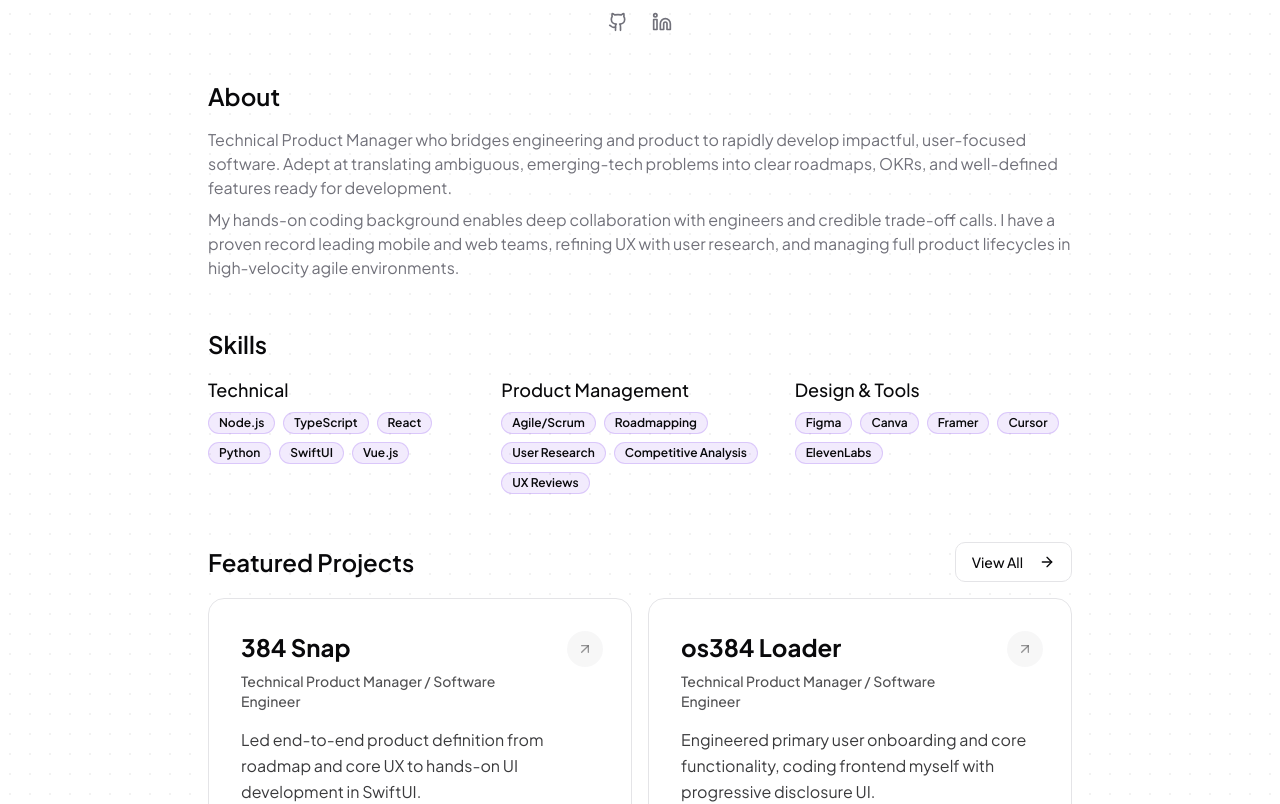
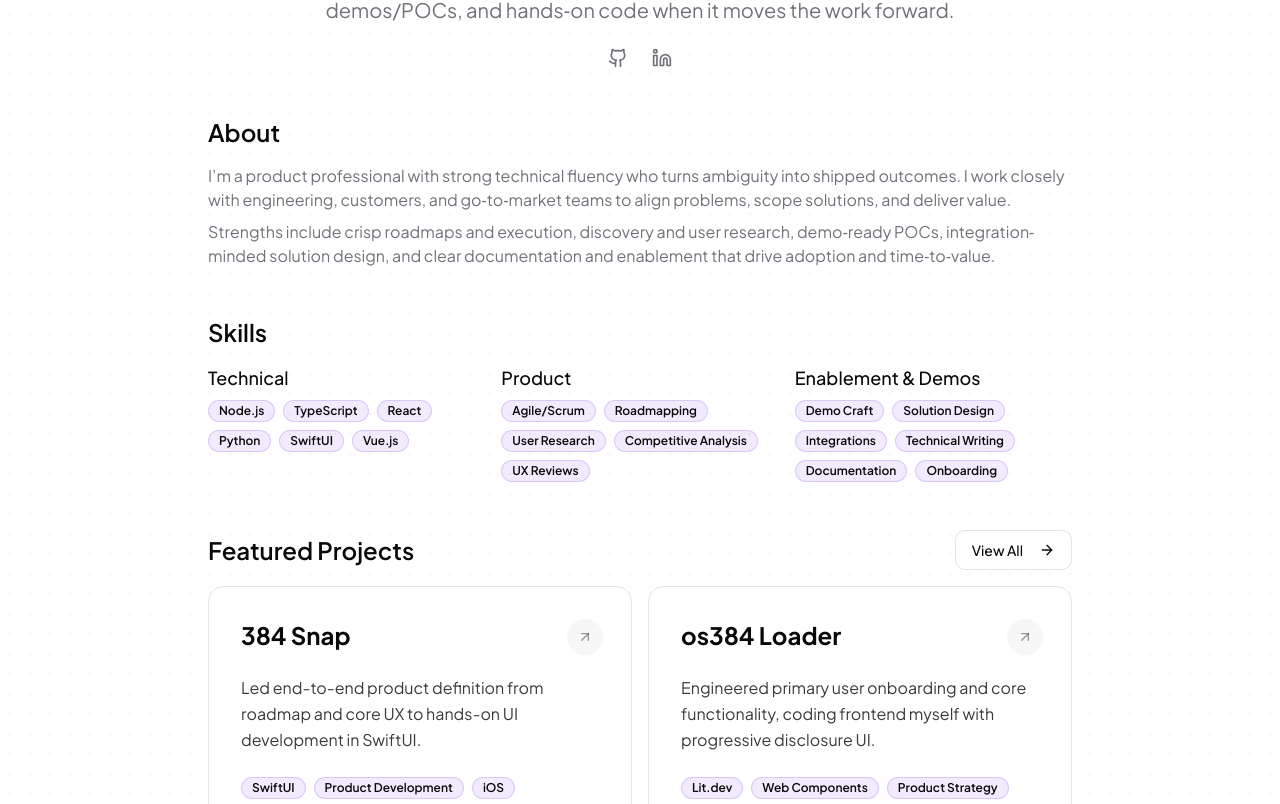
Before and after one commit to Chris24george/portfolio, a Next.js app: page / in a window 1280 px wide. Shown: the part 336-1140 px from the top of the page. Built offline with nearby package versions, Linux system fonts and the light colour scheme.

Commit message:
Make site role-agnostic: neutral homepage copy; update About; remove role labels from data, cards, and project pages; simplify navigation; update Projects intro; ignore .DS_Store.

```diff
--- a/app/layout.tsx
+++ b/app/layout.tsx
@@ -12,10 +12,10 @@ const jakarta = Plus_Jakarta_Sans({
 })
 
 export const metadata: Metadata = {
-  title: "Christopher George - Technical Product Manager",
+  title: "Christopher George - Product & Solutions",
   description:
-    "Technical Product Manager who bridges engineering and product to rapidly develop impactful, user-focused software",
-    generator: 'v0.dev'
+    "Product leader and solutions engineer: builds user-focused software, credible demos/POCs, and clear narratives that drive adoption.",
+  generator: 'v0.dev'
 }
 
 export default function RootLayout({
--- a/app/page.tsx
+++ b/app/page.tsx
@@ -1,11 +1,10 @@
 "use client"
 
-import { useEffect, useRef } from "react"
 import Link from "next/link"
 import Image from "next/image"
 import { Button } from "@/components/ui/button"
 import { Badge } from "@/components/ui/badge"
-import { Download, ExternalLink, ArrowRight, Github, Linkedin, Mail } from "lucide-react"
+import { ArrowRight, Github, Linkedin } from "lucide-react"
 import { getFeaturedProjects } from "@/lib/projects"
 import { ProjectCard } from "@/components/project-card"
 
@@ -15,49 +14,24 @@ export default function HomePage() {
   const skills = {
     technical: ["Node.js", "TypeScript", "React", "Python", "SwiftUI", "Vue.js"],
     product: ["Agile/Scrum", "Roadmapping", "User Research", "Competitive Analysis", "UX Reviews"],
-    design: ["Figma", "Canva", "Framer", "Cursor", "ElevenLabs"],
+    enablement: ["Demo Craft", "Solution Design", "Integrations", "Technical Writing", "Documentation", "Onboarding"],
   }
-
-  const contentRef = useRef<HTMLDivElement>(null)
-
-  useEffect(() => {
-    const observer = new IntersectionObserver(
-      (entries) => {
-        entries.forEach((entry) => {
-          if (entry.isIntersecting) {
-            entry.target.classList.add("animate-in")
-          }
-        })
-      },
-      { threshold: 0.1 },
-    )
-
-    if (contentRef.current) {
-      observer.observe(contentRef.current)
-    }
-
-    return () => {
-      if (contentRef.current) {
-        observer.unobserve(contentRef.current)
-      }
-    }
-  }, [])
 
   return (
     <div className="pt-20 pb-8 md:pt-24 md:pb-16 relative">
       <div className="absolute inset-0 bg-dot-pattern opacity-50 -z-10" />
       <div className="container max-w-4xl">
-        <div ref={contentRef} className="space-y-12 opacity-0">
+        <div className="space-y-12">
           {/* Header */}
           <section className="text-center">
             <div className="relative w-32 h-32 mx-auto mb-6 rounded-full overflow-hidden ring-4 ring-primary/20">
               <Image src="/images/headshot.jpeg" alt="Christopher George" fill className="object-cover" />
             </div>
             <h1 className="text-4xl md:text-5xl font-bold tracking-tight mb-2">Christopher George</h1>
-            <p className="text-xl text-muted-foreground max-w-2xl mx-auto mb-4">
-              Technical Product Manager | Software Engineer | UX Advocate
+            <p className="text-xl text-muted-foreground max-w-2xl mx-auto mb-6">
+              I build and ship products end‑to‑end—clarity from ambiguity, credible demos/POCs, and hands‑on code when it
+              moves the work forward.
             </p>
-
             <div className="flex items-center justify-center space-x-6 text-muted-foreground">
               <Link href="https://github.com/Chris24george" className="hover:text-primary transition-colors">
                 <Github className="h-5 w-5" />
@@ -73,14 +47,13 @@ export default function HomePage() {
             <h2 className="text-2xl font-semibold mb-4">About</h2>
             <div className="space-y-2 text-muted-foreground">
               <p>
-                Technical Product Manager who bridges engineering and product to rapidly develop impactful, user-focused
-                software. Adept at translating ambiguous, emerging-tech problems into clear roadmaps, OKRs, and
-                well-defined features ready for development.
+                I’m a product professional with strong technical fluency who turns ambiguity into shipped outcomes. I work
+                closely with engineering, customers, and go‑to‑market teams to align problems, scope solutions, and deliver
+                value.
               </p>
               <p>
-                My hands-on coding background enables deep collaboration with engineers and credible trade-off calls. I
-                have a proven record leading mobile and web teams, refining UX with user research, and managing full
-                product lifecycles in high-velocity agile environments.
+                Strengths include crisp roadmaps and execution, discovery and user research, demo‑ready POCs, integration‑
+                minded solution design, and clear documentation and enablement that drive adoption and time‑to‑value.
               </p>
             </div>
           </section>
@@ -100,7 +73,7 @@ export default function HomePage() {
                 </div>
               </div>
               <div>
-                <h3 className="text-lg font-medium mb-2">Product Management</h3>
+                <h3 className="text-lg font-medium mb-2">Product</h3>
                 <div className="flex flex-wrap gap-2">
                   {skills.product.map((skill) => (
                     <Badge key={skill} variant="outline" className="bg-primary/10 border-primary/20">
@@ -110,9 +83,9 @@ export default function HomePage() {
                 </div>
               </div>
               <div>
-                <h3 className="text-lg font-medium mb-2">Design & Tools</h3>
+                <h3 className="text-lg font-medium mb-2">Enablement & Demos</h3>
                 <div className="flex flex-wrap gap-2">
-                  {skills.design.map((skill) => (
+                  {skills.enablement.map((skill) => (
                     <Badge key={skill} variant="outline" className="bg-primary/10 border-primary/20">
                       {skill}
                     </Badge>
@@ -141,7 +114,6 @@ export default function HomePage() {
                   description={project.description}
                   href={project.href}
                   tags={project.tags}
-                  role={project.role}
                 />
               ))}
             </div>
--- a/app/projects/384-onboarding/page.tsx
+++ b/app/projects/384-onboarding/page.tsx
@@ -79,8 +79,6 @@ export default function OnboardingCaseStudy() {
             {project.longDescription}
           </p>
           <div className="flex items-center gap-4 text-sm text-muted-foreground mb-4">
-            <span className="font-medium">{project.role}</span>
-            <span>•</span>
             <span>{project.year}</span>
           </div>
           <div className="flex flex-row gap-3">
--- a/app/projects/384snap/page.tsx
+++ b/app/projects/384snap/page.tsx
@@ -79,8 +79,6 @@ export default function SnapCaseStudy() {
             {project.longDescription}
           </p>
           <div className="flex items-center gap-4 text-sm text-muted-foreground mb-4">
-            <span className="font-medium">{project.role}</span>
-            <span>•</span>
             <span>{project.year}</span>
           </div>
           <div className="flex flex-row gap-3">
--- a/app/projects/interactive-whitepaper/page.tsx
+++ b/app/projects/interactive-whitepaper/page.tsx
@@ -72,8 +72,6 @@ export default function WhitepaperCaseStudy() {
             {project.longDescription}
           </p>
           <div className="flex items-center gap-4 text-sm text-muted-foreground mb-4">
-            <span className="font-medium">{project.role}</span>
-            <span>•</span>
             <span>{project.year}</span>
           </div>
           <div className="flex flex-row gap-3">
--- a/app/projects/page.tsx
+++ b/app/projects/page.tsx
@@ -44,7 +44,7 @@ export default function ProjectsPage() {
           <div className="text-center mb-12">
             <h1 className="text-4xl md:text-5xl font-bold tracking-tight mb-4">Projects</h1>
             <p className="text-xl text-muted-foreground">
-              Case studies showcasing my approach to bridging engineering and product
+              Selected work spanning product, solutions engineering, and product specialist domains
             </p>
           </div>
 
@@ -57,7 +57,6 @@ export default function ProjectsPage() {
                 description={project.longDescription}
                 href={project.href}
                 tags={project.tags}
-                role={project.role}
                 year={project.year}
               />
             ))}
--- a/components/project-card.tsx
+++ b/components/project-card.tsx
@@ -10,11 +10,10 @@ interface ProjectCardProps {
   description: string
   href: string
   tags: string[]
-  role?: string
   year?: string
 }
 
-export function ProjectCard({ title, description, href, tags, role, year }: ProjectCardProps) {
+export function ProjectCard({ title, description, href, tags, year }: ProjectCardProps) {
   const [isHovered, setIsHovered] = useState(false)
 
   return (
@@ -31,11 +30,9 @@ export function ProjectCard({ title, description, href, tags, role, year }: Proj
             <h3 className="text-xl md:text-2xl font-bold text-foreground group-hover:text-primary transition-colors mb-2 leading-tight">
               {title}
             </h3>
-            {(role || year) && (
+            {year && (
               <div className="flex items-center gap-2 text-sm text-foreground/70 font-medium">
-                {role && <span>{role}</span>}
-                {role && year && <span>•</span>}
-                {year && <span>{year}</span>}
+                <span>{year}</span>
               </div>
             )}
           </div>
--- a/lib/projects.ts
+++ b/lib/projects.ts
@@ -3,7 +3,6 @@ export interface Project {
   title: string
   description: string
   longDescription: string
-  role: string
   year: string
   tags: string[]
   href: string
@@ -17,7 +16,6 @@ export const projects: Project[] = [
     title: "384 Snap",
     description: "Led end-to-end product definition from roadmap and core UX to hands-on UI development in SwiftUI.",
     longDescription: "Led end-to-end product definition from roadmap and core UX to hands-on UI development in SwiftUI, achieving feature-complete build for iOS storage management.",
-    role: "Technical Product Manager / Software Engineer",
     year: "2024",
     tags: ["SwiftUI", "Product Development", "iOS"],
     href: "/projects/384snap",
@@ -29,7 +27,6 @@ export const projects: Project[] = [
     title: "os384 Loader",
     description: "Engineered primary user onboarding and core functionality, coding frontend myself with progressive disclosure UI.",
     longDescription: "Led product definition and UI development for a streamlined developer onboarding experience that completely revamped how customers were onboarded onto our system and given access to their storage vaults.",
-    role: "Technical Product Manager / Software Engineer",
     year: "2025",
     tags: ["Lit.dev", "Web Components", "Product Strategy", "TypeScript", "Wireframing"],
     href: "/projects/384-onboarding",
@@ -41,7 +38,6 @@ export const projects: Project[] = [
     title: "Interactive Whitepaper",
     description: "Developed a Vue.js interactive whitepaper that showcased the SDK and impressed investors.",
     longDescription: "Developed a Vue.js interactive whitepaper that showcased the SDK and impressed investors with live demonstrations of our core technology capabilities.",
-    role: "Technical Product Manager / Software Engineer",
     year: "2025",
     tags: ["Vue.js", "TypeScript", "Technical Writing"],
     href: "/projects/interactive-whitepaper",
```
Also changed, not shown: 1 other file (tests, documents, lock files or other folders).
